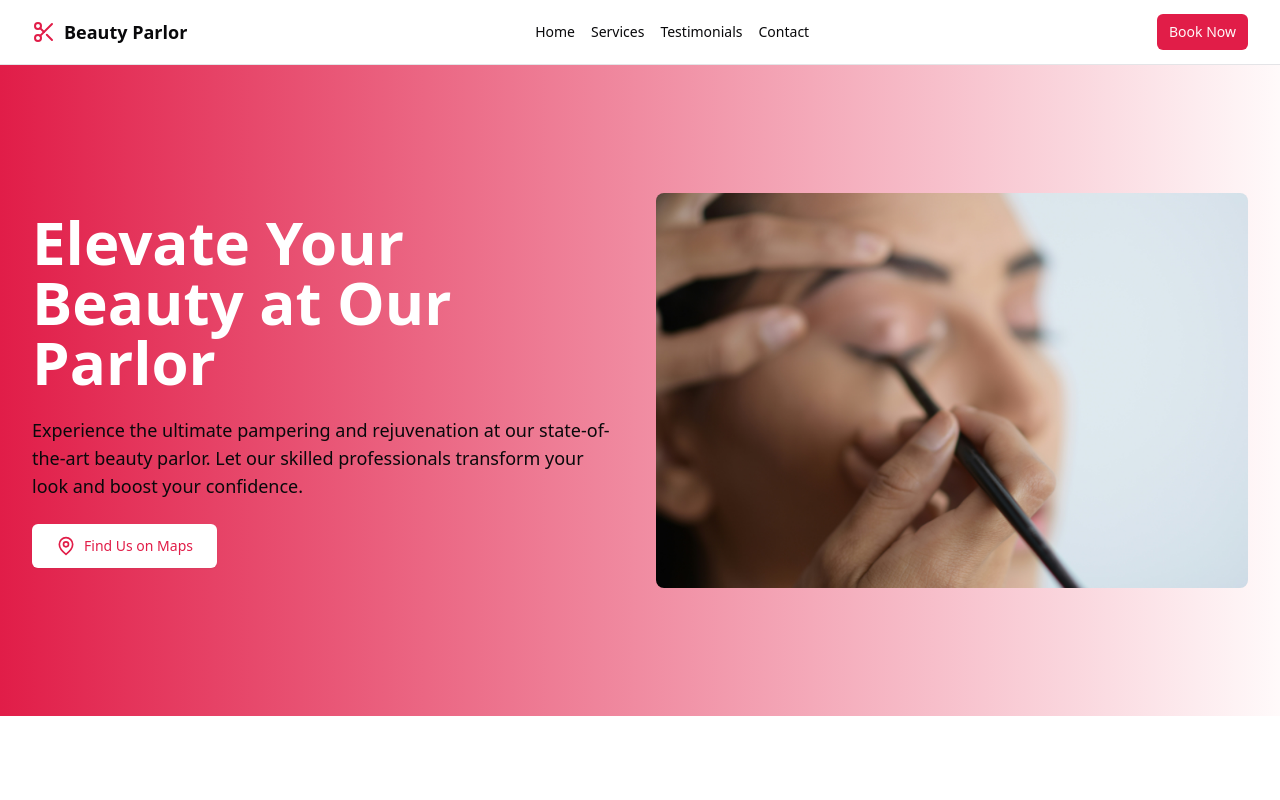
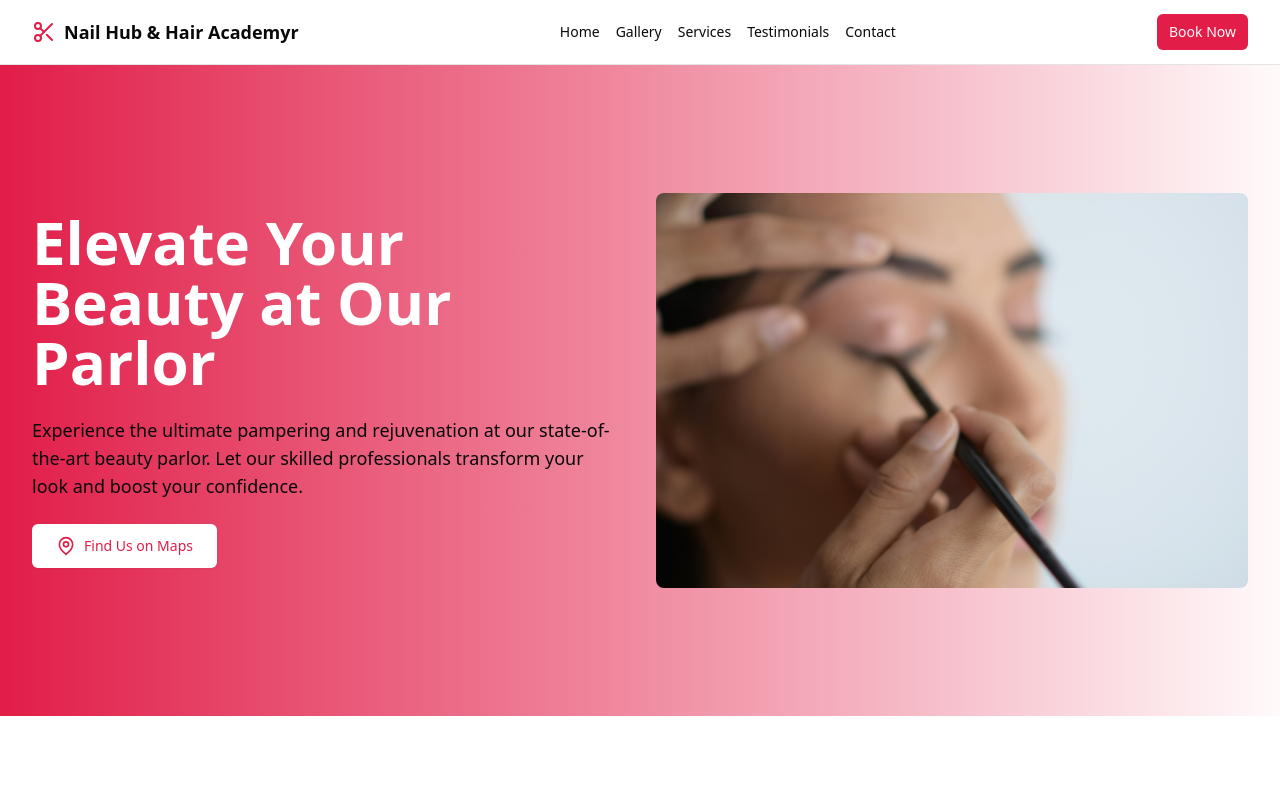
Before and after one commit to scifisatan/beauty, a Next.js app: page / in a window 1280 px wide. Shown: the top 800 px of the page. Built offline with nearby package versions, Linux system fonts and the light colour scheme.

Commit message:
Refactor carousel section class name for better clarity

```diff
--- a/src/components/view/caraousel.tsx
+++ b/src/components/view/caraousel.tsx
@@ -4,7 +4,7 @@ import { Carousel, CarouselContent, CarouselItem, CarouselPrevious, CarouselNext
 export function Images() {
     return (
         <>
-            <section id="testimonials" className="bg-background py-20 sm:py-32">
+            <section id="gallery" className="bg-background py-20 sm:py-32">
                 <div className="container mx-auto max-w-7xl px-4 sm:px-6 lg:px-8">
                     <div className="space-y-8 text-center">
                         <div>
--- a/src/components/view/navbar.tsx
+++ b/src/components/view/navbar.tsx
@@ -8,11 +8,14 @@ export function Navbar() {
             <div className="container mx-auto flex h-16 max-w-7xl items-center justify-between px-4 sm:px-6 lg:px-8">
                 <Link href="#" className="flex items-center gap-2" prefetch={false}>
                     <ScissorsIcon className="h-6 w-6 text-primary" />
-                    <span className="text-lg font-semibold">Beauty Parlor</span>
+                    <span className="text-lg font-semibold">Nail Hub & Hair Academyr</span>
                 </Link>
                 <nav className="hidden space-x-4 sm:flex">
                     <Link href="#home" className="text-sm font-medium hover:text-primary" prefetch={false}>
                         Home
+                    </Link>
+                    <Link href="#gallery" className="text-sm font-medium hover:text-primary" prefetch={false}>
+                        Gallery
                     </Link>
                     <Link href="#services" className="text-sm font-medium hover:text-primary" prefetch={false}>
                         Services
@@ -39,6 +42,9 @@ export function Navbar() {
                             <Link href="#home" className="text-sm font-medium hover:text-primary" prefetch={false}>
                                 Home
                             </Link>
+                            <Link href="#gallery" className="text-sm font-medium hover:text-primary" prefetch={false}>
+                                Gallery
+                            </Link>
                             <Link href="#services" className="text-sm font-medium hover:text-primary" prefetch={false}>
                                 Services
                             </Link>
```
